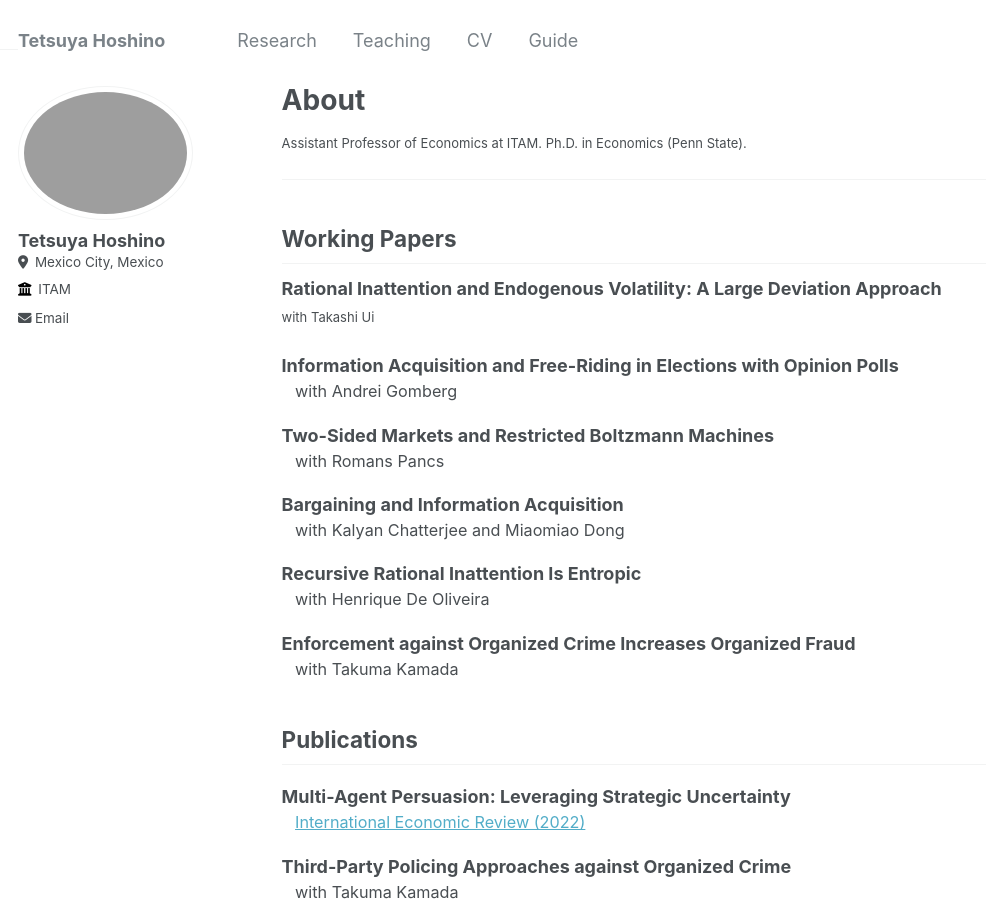
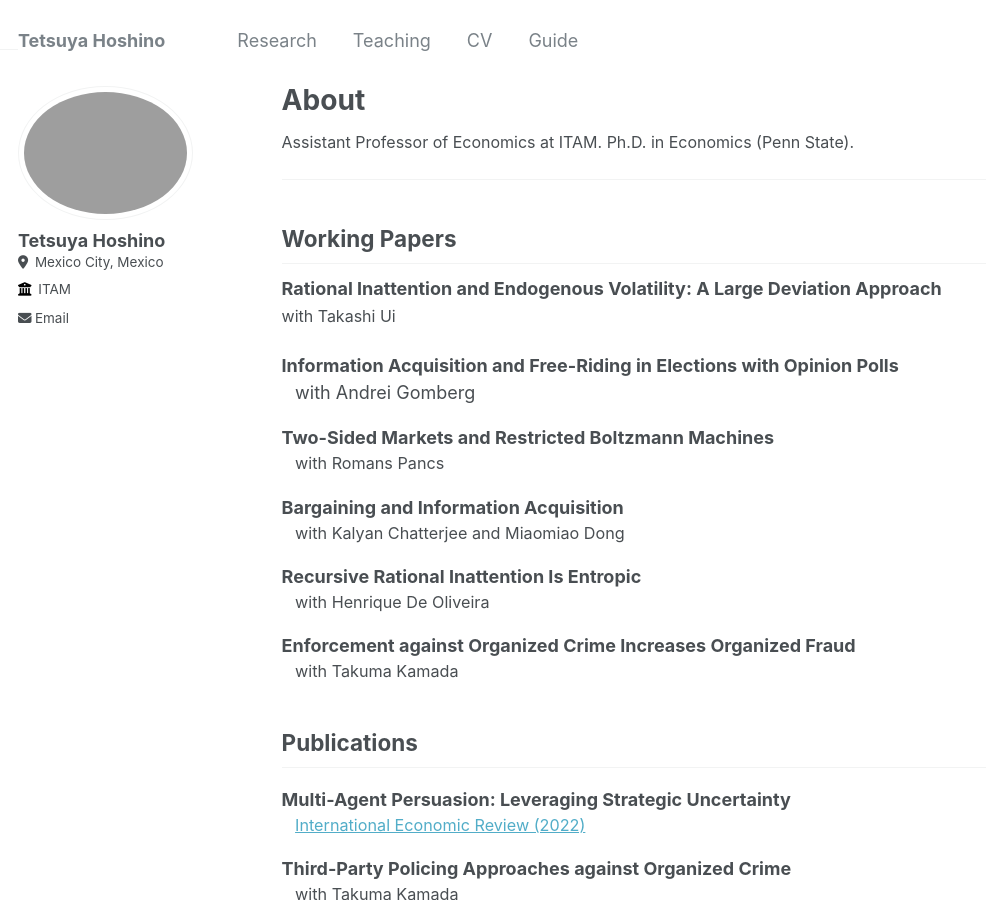
Before and after one commit to tetsuyahoshino137/tetsuyahoshino137.github.io, a Jekyll site: the page built from _pages/about.md, in a window 1280 px wide and 900 px high. Shown: the whole window, without its empty margins (0-986 px from the left). Built offline with Jekyll 4.4.1, drawn with Linux system fonts in a browser that asks for light colours.

Commit message:
Update about.md

```diff
--- a/_pages/about.md
+++ b/_pages/about.md
@@ -7,7 +7,7 @@
   - /about.html
 ---
 
-<span style="font-size:small;">
+<span style="font-size:medium;">
 Assistant Professor of Economics at ITAM. Ph.D. in Economics (Penn State).
 </span>
 
@@ -15,12 +15,12 @@
 
 ## Working Papers
 **Rational Inattention and Endogenous Volatility: A Large Deviation Approach**
-<span style="font-size:small;">
+<span style="font-size:medium;">
 with Takashi Ui
 </span>
 
 **Information Acquisition and Free-Riding in Elections with Opinion Polls**
-: <span style="font-size:larger;">
+: <span style="font-size:large;">
 with Andrei Gomberg
 </span>
 
```
